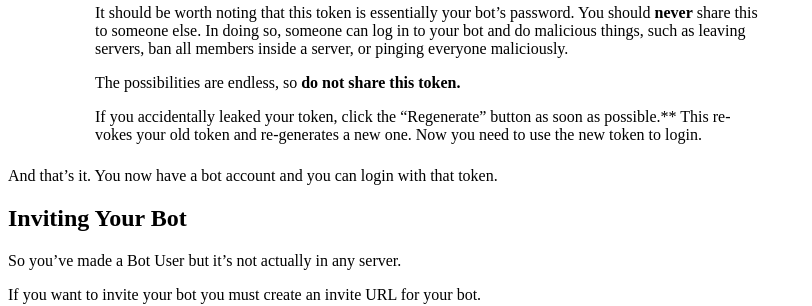
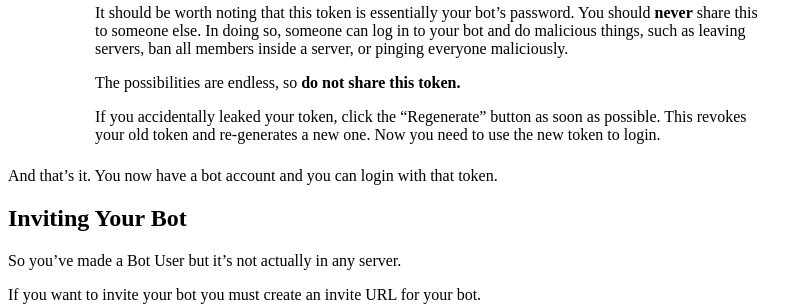
Before and after one commit to Rapptz/discord.py, a Sphinx documentation site: the page built from docs/discord.rst, in a window 1280 px wide and 900 px high, scrolled down 1280 px. Shown: the part 152-458 px from the top of the window, without its empty margins (0-812 px from the left). Built offline with Sphinx 7.4.7, drawn with Linux system fonts in a browser that asks for light colours.

```diff
--- a/docs/discord.rst
+++ b/docs/discord.rst
@@ -47,7 +47,7 @@ Creating a Bot account is a pretty straightforward process.
         The possibilities are endless, so **do not share this token.**
 
         If you accidentally leaked your token, click the "Regenerate" button as soon
-        as possible.** This revokes your old token and re-generates a new one.
+        as possible. This revokes your old token and re-generates a new one.
         Now you need to use the new token to login.
 
 And that's it. You now have a bot account and you can login with that token.
```
